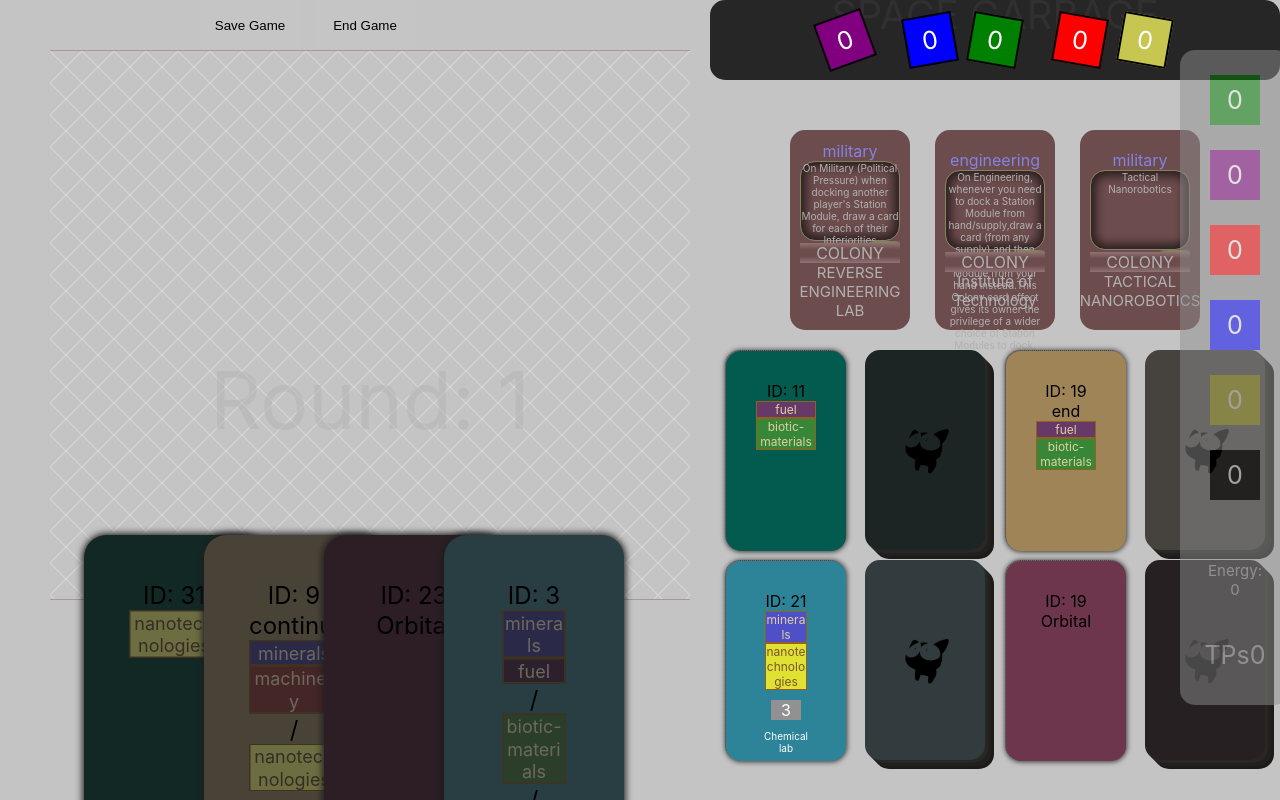
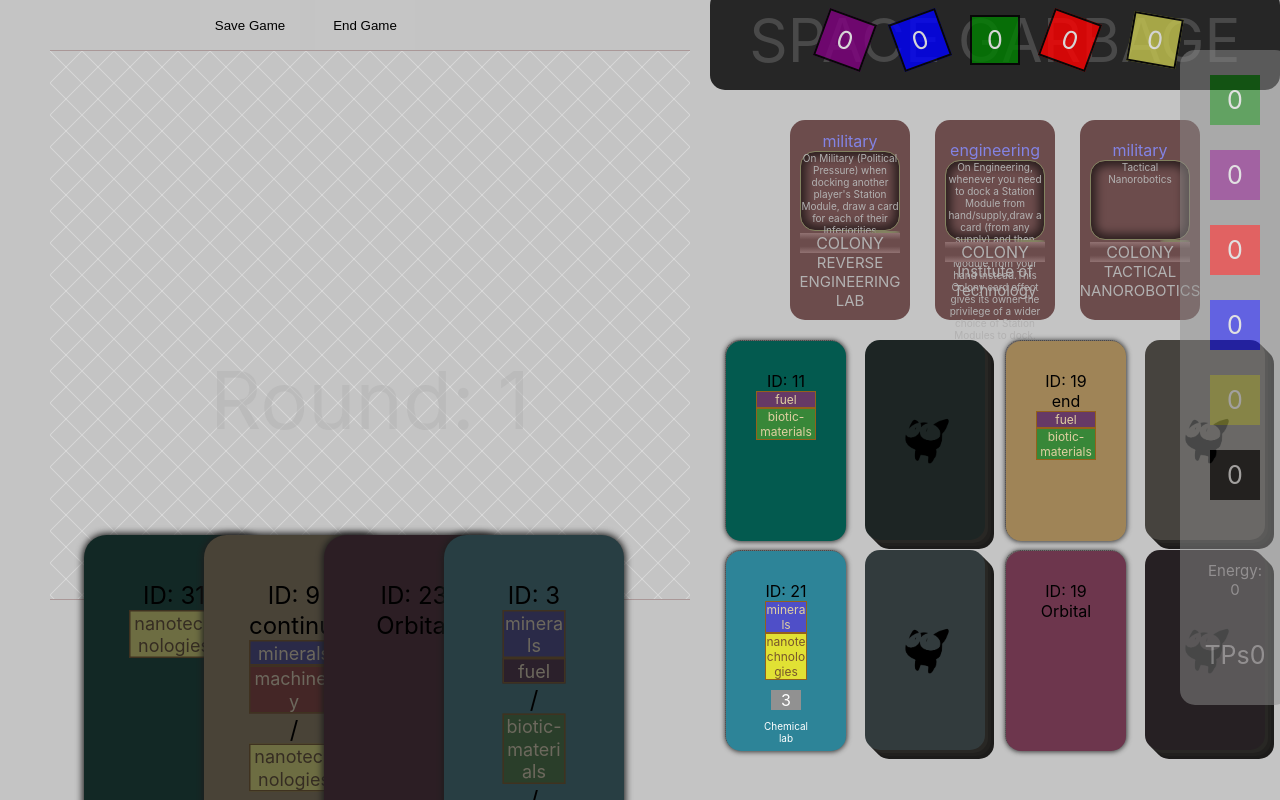
Before and after one commit to Igmat/SpaceExpatriateReact, a React (Create React App) app: page /game in a window 1280 px wide. Built offline with nearby package versions, Linux system fonts and the light colour scheme.

Commit message:
refactor: change styles

```diff
--- a/src/Board/ResourcesDeck/ResourcesDeck.module.scss
+++ b/src/Board/ResourcesDeck/ResourcesDeck.module.scss
@@ -4,27 +4,28 @@
   display: flex;
   justify-content: center;
   align-items: center;
-  margin: 20px auto 60px;
+  margin: 20px auto 30px;
   gap: 50px;
 
   & .garbage {
     width: 100%;
-    height: 80px;
+    height: 100px;
     border-radius: 15px;
     background-color: rgb(38, 38, 38);
-    color: rgb(121, 137, 125);
+    color: rgb(172, 173, 172);
     display: flex;
     justify-content: center;
     align-items: center;
     gap: 25px;
     position: relative;
-    transform: translate(0, -70px);
+    transform: translate(0, -80px);
+    padding: 20px;
+
     &::before {
       content: "SPACE GARBAGE";
       position: absolute;
-      color: rgb(133, 133, 133, 0.1);
-      font-size: 40px;
-      top: -10px;
+      color: rgba(217, 216, 216, 0.2);
+      font-size: 60px;
       z-index: 0;
     }
     & div {
@@ -38,26 +39,26 @@
       font-size: 25px;
       position: relative;
       z-index: 1;
+      opacity: 0.8;
+    }
+    & .fuel {
+      background-color: purple;
+      transform: translate(0px, 0px) rotate(20deg);
+    }
+    & .minerals {
+      background-color: blue;
+      transform: translate(0, 0px) rotate(340deg);
     }
     & .biotic {
       background-color: green;
-      transform: translate(0, 0px) rotate(10deg);
-    }
-    & .fuel {
-      background-color: purple;
-      transform: translate(0, 0px) rotate(340deg);
     }
     & .machinery {
       background-color: red;
-      transform: translate(10px, 0px) rotate(10deg);
-    }
-    & .minerals {
-      background-color: blue;
-      transform: translate(10px, 0px) rotate(350deg);
+      transform: translate(0, 0px) rotate(20deg);
     }
     & .nanotechnologies {
       background-color: rgb(198, 198, 80);
-      transform: translate(0, 0px) rotate(10deg);
+      transform: translate(10px, 0px) rotate(10deg);
     }
   }
 }
```
